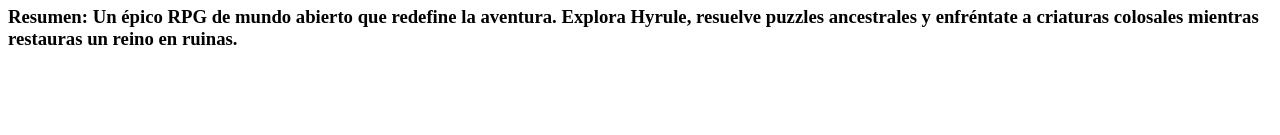
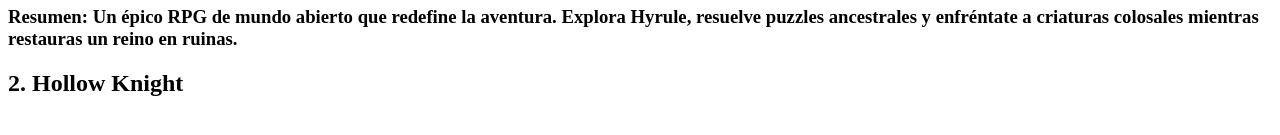
Before and after one commit to DiegoNavarro-19/videojuegos, a plain HTML site: page index.html in a window 1280 px wide. Shown: the part 485-620 px from the top of the page. Drawn offline with Linux system fonts and the light colour scheme.

Commit message:
Nombre segundo juego

```diff
--- a/index.html
+++ b/index.html
@@ -11,7 +11,7 @@
     <h2>1. The Legend of Zelda: Breath of the Wild</h2>
     <img src="https://i.pinimg.com/1200x/df/46/d8/df46d81e9b7722e7554470565a3baa17.jpg" alt="" width="400px">
     <h3>Resumen: Un épico RPG de mundo abierto que redefine la aventura. Explora Hyrule, resuelve puzzles ancestrales y enfréntate a criaturas colosales mientras restauras un reino en ruinas.</h3>
-
+    <h2>2. Hollow Knight</h2>
 
 
 </body>
```
